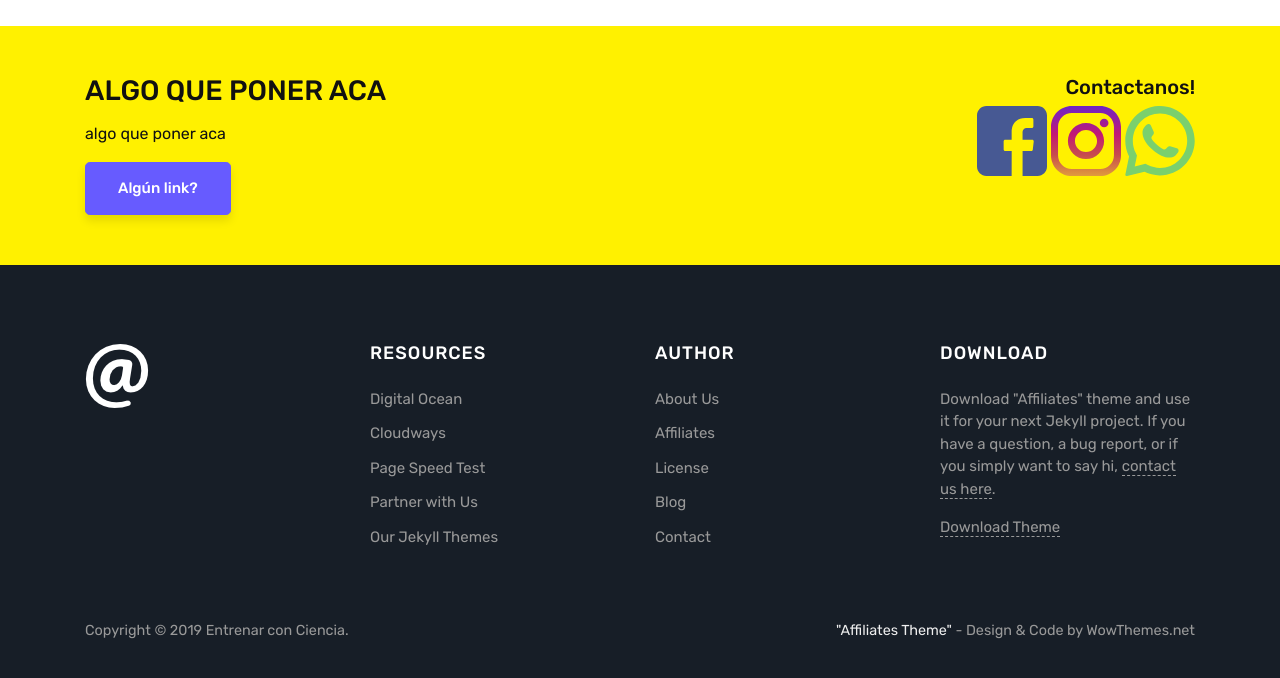
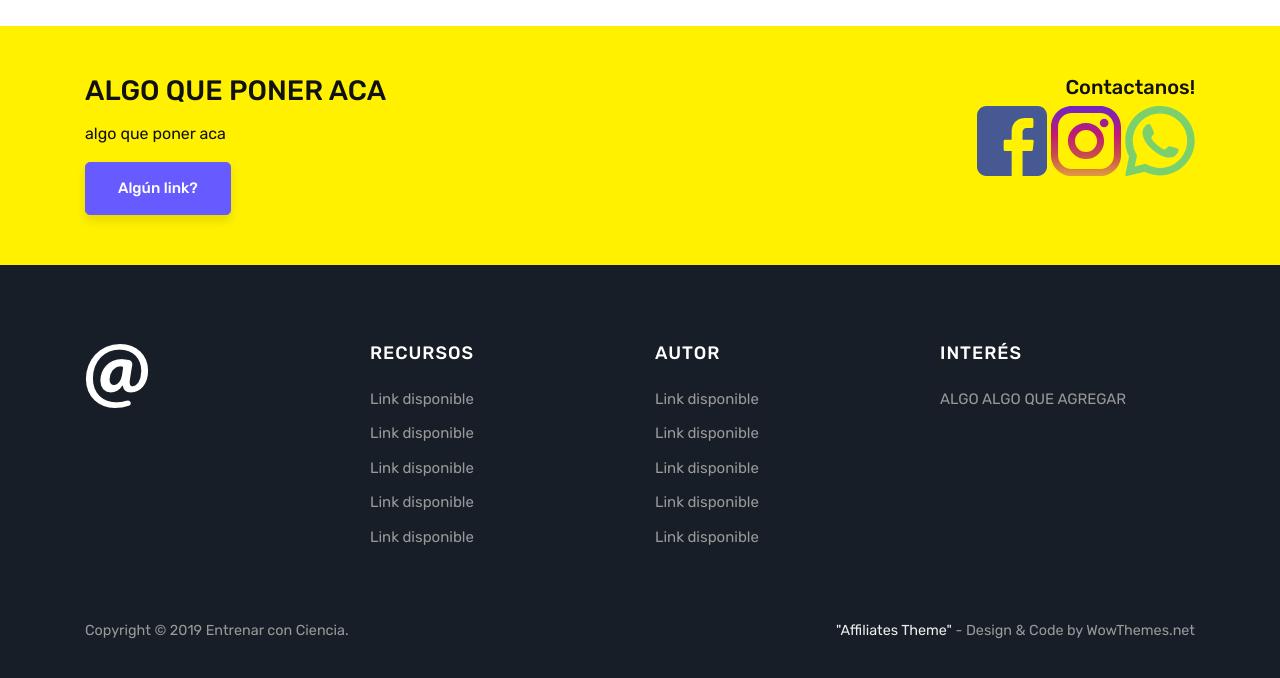
Before and after one commit to msanhueza/alex, a Jekyll site: the page built from index.html, in a window 1280 px wide and 900 px high, scrolled down 2360 px, cut to the strip 212-890 px from the top of the window. Built offline with Jekyll 4.4.1, drawn with Linux system fonts in a browser that asks for light colours; the list of posts is cut into pages by our own code.

Commit message:
Update default.html

```diff
--- a/_layouts/default.html
+++ b/_layouts/default.html
@@ -154,35 +154,34 @@
 
                 <div class="col-sm-3">
                 <div class="footer-widget">
-                <h5 class="title">Resources</h5>
+                <h5 class="title">Recursos</h5>
                 <ul>
-                <li><a target="_blank" href="https://m.do.co/c/84c9b45d0c47">Digital Ocean</a></li>
-                <li><a target="blank" href="https://www.cloudways.com/en/pricing.php?id=153986&amp;a_bid=005da123">Cloudways</a></li>
-                <li><a target="blank" href="http://shareasale.com/r.cfm?b=875645&amp;u=1087935&amp;m=41388&amp;urllink=&amp;afftrack=">Page Speed Test</a></li>
-                <li><a target="blank" href="https://www.wowthemes.net/affiliate-area/?utm_source=fromjekyllsidebar&utm_campaign=sidebar">Partner with Us</a></li>
-                <li><a target="blank" href="https://www.wowthemes.net/category/jekyll-themes/">Our Jekyll Themes</a></li>
+                <li><a target="_blank" href="">Link disponible</a></li>
+                <li><a target="_blank" href="">Link disponible</a></li>
+                <li><a target="_blank" href="">Link disponible</a></li>
+                <li><a target="_blank" href="">Link disponible</a></li>
+                <li><a target="_blank" href="">Link disponible</a></li>
                 </ul>
                 </div>
                 </div>
 
                 <div class="col-sm-3">
                 <div class="footer-widget">
-                <h5 class="title">Author</h5>
+                <h5 class="title">Autor</h5>
                 <ul>
-                <li><a href="https://www.wowthemes.net/premium-themes-templates/">About Us</a></li>
-                <li><a target="_blank" href="https://www.wowthemes.net/affiliate-area/">Affiliates</a></li>
-                <li><a href="https://www.wowthemes.net/terms-and-conditions/">License</a></li>
-                <li><a href="https://www.wowthemes.net/blog/">Blog</a></li>
-                <li><a href="https://www.wowthemes.net/support/">Contact</a></li>
+                <li><a target="_blank" href="">Link disponible</a></li>
+                <li><a target="_blank" href="">Link disponible</a></li>
+                <li><a target="_blank" href="">Link disponible</a></li>
+                <li><a target="_blank" href="">Link disponible</a></li>
+                <li><a target="_blank" href="">Link disponible</a></li>
                 </ul>
                 </div>
                 </div>
 
                 <div class="col-sm-3">
                 <div class="footer-widget textwidget">
-                    <h5 class="title">Download</h5>
-                    <p>Download "Affiliates" theme and use it for your next Jekyll project. If you have a question, a bug report, or if you simply want to say hi, <a href="https://www.wowthemes.net/support/">contact us here</a>.</p>
-                    <a href="https://github.com/wowthemesnet/affiliates-jekyll-theme/archive/master.zip">Download Theme</a>
+                    <h5 class="title">Interés</h5>
+                    <p>ALGO ALGO QUE AGREGAR</p>
                 </div>
                 </div>
             </div>
```
